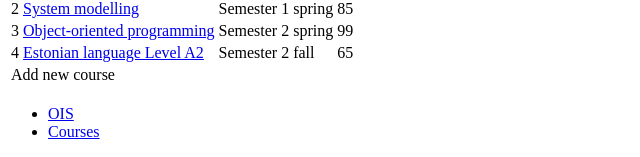
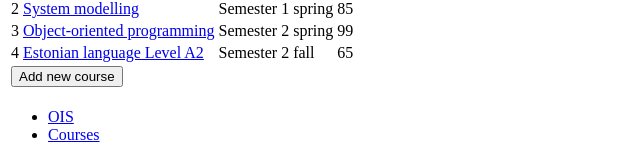
Before and after one commit to Hazreath/webappdev-tartu, a plain HTML site: page index.html in a window 1280 px wide. Shown: the part 800-957 px from the top of the page, 0-640 px from the left. Drawn offline with Linux system fonts and the light colour scheme.

Commit message:
new course form

```diff
--- a/index.html
+++ b/index.html
@@ -141,7 +141,7 @@
             </tbody>
             <tfoot>
                 <tr>
-                    <td colspan="4">Add new course</td>
+                    <td colspan="4"><button>Add new course</button></td>
                 </tr>
                 <tr>
                     <form>
```
